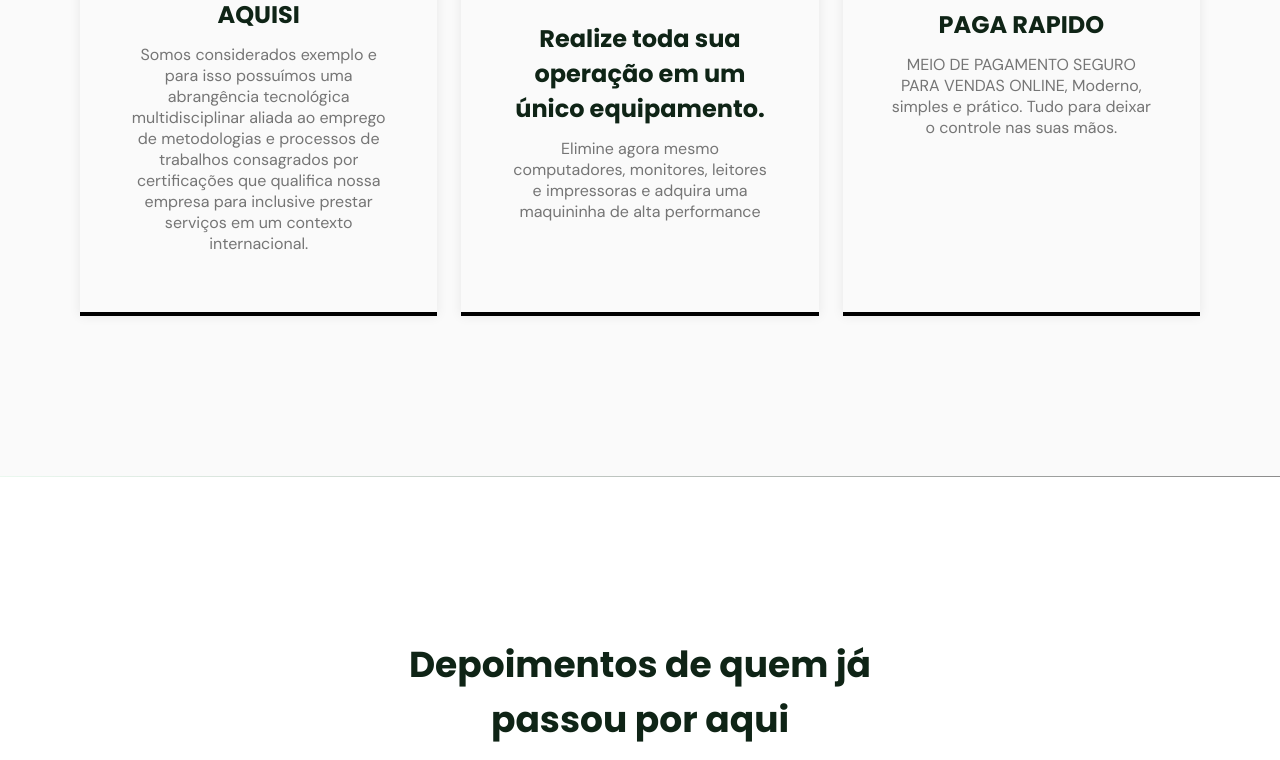
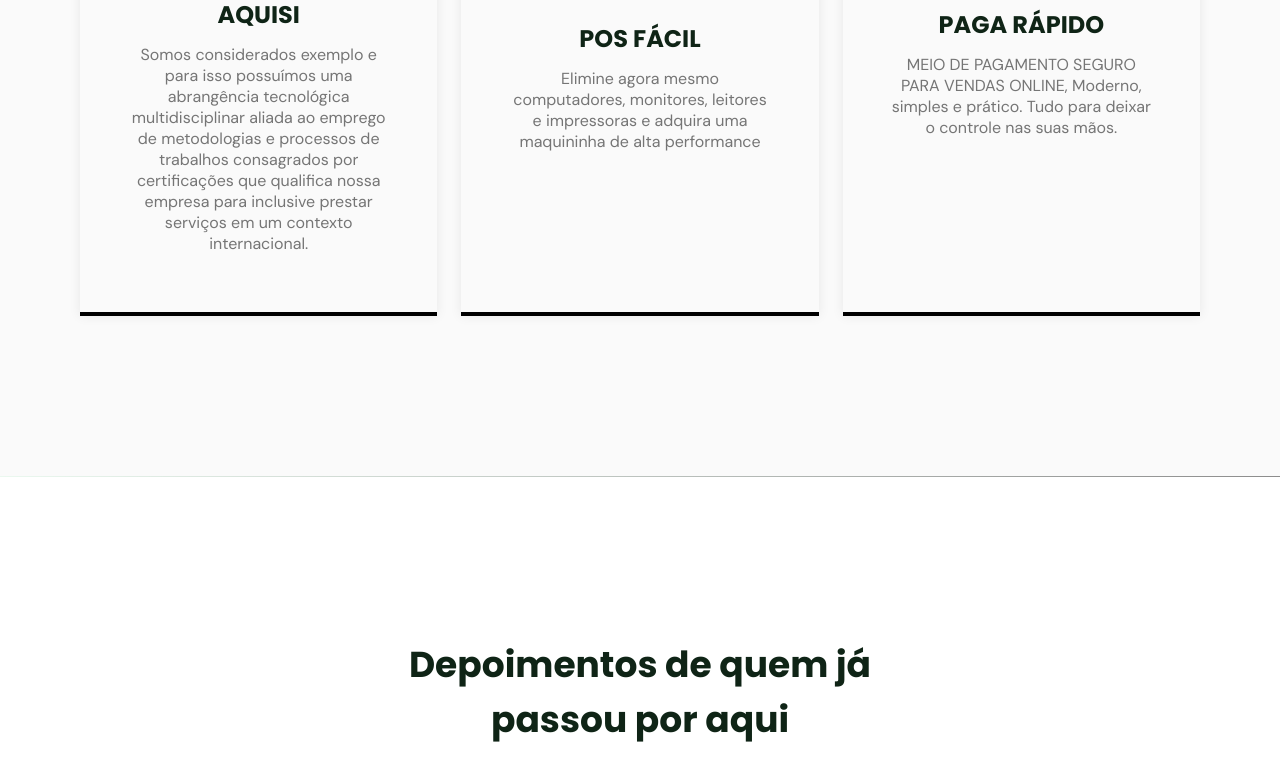
Before and after one commit to guideltaPSI24/AQUISI, a plain HTML site: page index.html in a window 1280 px wide. Shown: the part 2047-2807 px from the top of the page. Drawn offline with nearby package versions, Linux system fonts and the light colour scheme; files whose address does not match are found by name.

Commit message:
AJUSTES DE TEXTO DO CARD POS FACIL E PAGA RAPIDO

```diff
--- a/index.html
+++ b/index.html
@@ -114,7 +114,7 @@
             <div class="card">
               <i class="icon-posfacil">
                 <img src="assets/fotos/posfacil-logo.svg" alt="pos facil logo"></i>
-              <h3 class="title">Realize toda sua operação em um único equipamento.</h3>
+              <h3 class="title">POS FÁCIL</h3>
               <p>
                 Elimine agora mesmo computadores, monitores,
                  leitores e impressoras e adquira uma maquininha
@@ -123,7 +123,7 @@
             </div>
             <div class="card">
               <i class="icon-paga-rapido"><img src="assets/fotos/LOGO_PAGA_RAPIDO.png" alt="logo paga rapido"></i>
-              <h3 class="title"><span>PAGA RAPIDO</h3>
+              <h3 class="title"><span>PAGA RÁPIDO</h3>
               <span><p>
                 MEIO DE PAGAMENTO SEGURO PARA VENDAS ONLINE, Moderno, simples e prático.
                 Tudo para deixar o controle nas suas mãos.
```
